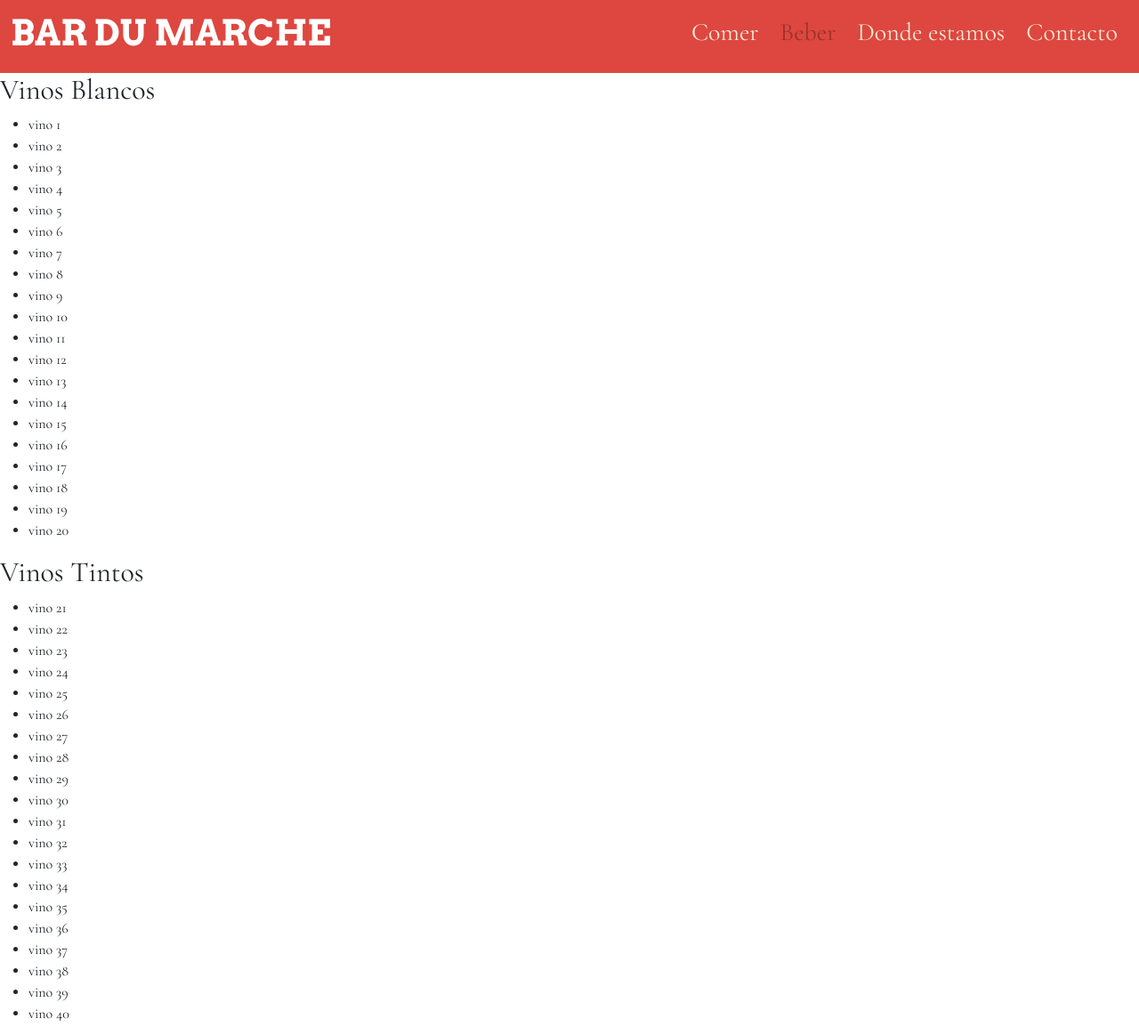
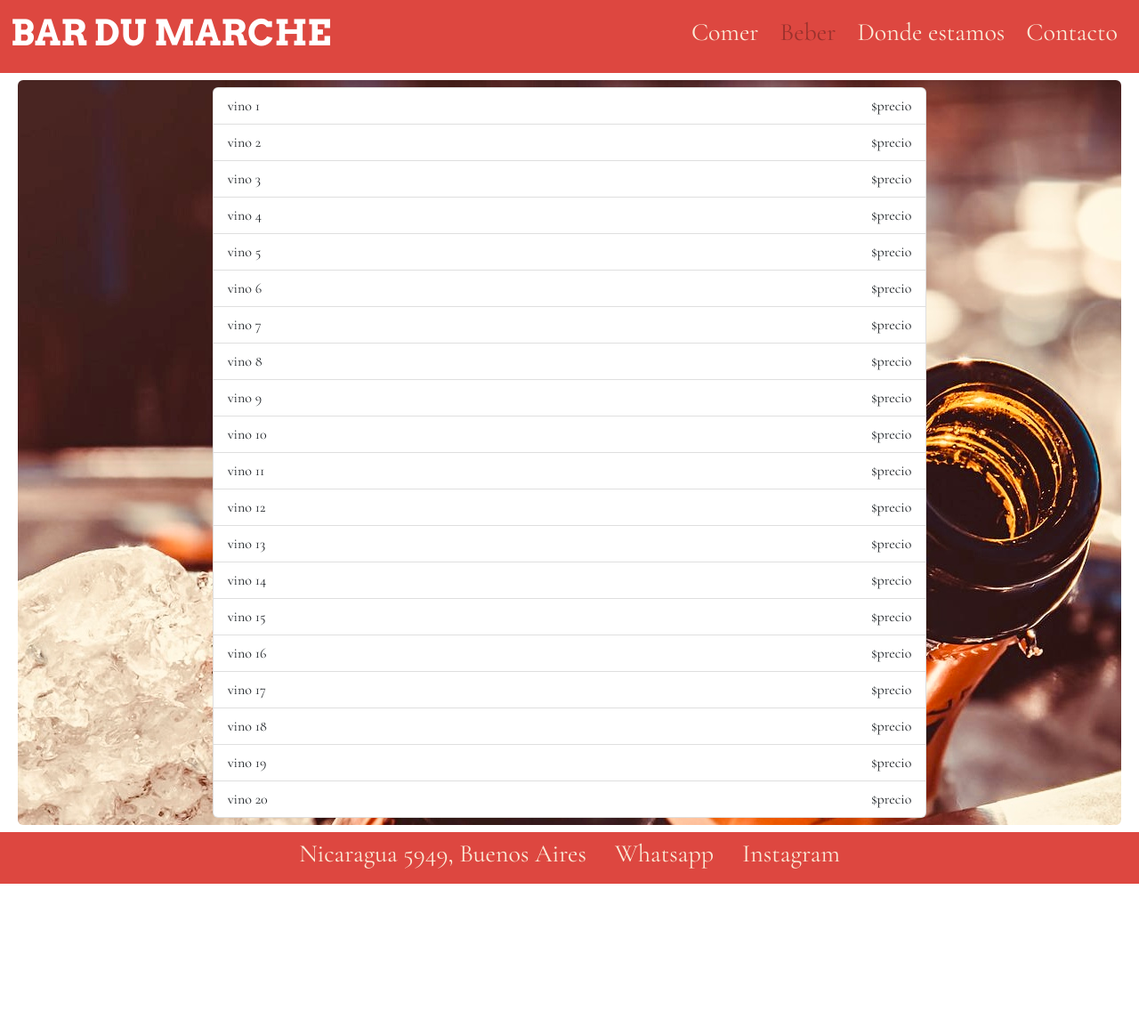
Before and after one commit to carmantegazza/BarDuMarche, a plain HTML site: page pages/beber.html in a window 1280 px wide. Shown: the top 1154 px of the page at 89% size. After the commit the page ends 993 px from the top, so only its background shows below. Drawn offline with nearby package versions, Linux system fonts and the light colour scheme.

Commit message:
beber ok

```diff
--- a/pages/beber.html
+++ b/pages/beber.html
@@ -26,7 +26,8 @@
                     <ul class="navbar-nav ms-auto mb-2 mb-md-0">
                         <li class="nav-item px-1 h3"><a class="nav-link" href="./comer.html">Comer</a></li>
                         <li class="nav-item px-1 h3"><a class="nav-link disabled" href="./beber.html">Beber</a></li>
-                        <li class="nav-item px-1 h3"><a class="nav-link" href="./donde-estamos.html">Donde estamos</a></li>
+                        <li class="nav-item px-1 h3"><a class="nav-link" href="./donde-estamos.html">Donde estamos</a>
+                        </li>
                         <li class="nav-item px-1 h3"><a class="nav-link" href="./contacto.html">Contacto</a></li>
                     </ul>
                 </div>
@@ -34,53 +35,73 @@
     </header>
 
     <main>
-        <div class="carta__contenedor" id="carta__beber">
-            <h2 class="carta__titulo">Vinos Blancos</h2>
-            <ul class="carta__lista">
-                <li>vino 1</li>
-                <li>vino 2</li>
-                <li>vino 3</li>
-                <li>vino 4</li>
-                <li>vino 5</li>
-                <li>vino 6</li>
-                <li>vino 7</li>
-                <li>vino 8</li>
-                <li>vino 9</li>
-                <li>vino 10</li>
-                <li>vino 11</li>
-                <li>vino 12</li>
-                <li>vino 13</li>
-                <li>vino 14</li>
-                <li>vino 15</li>
-                <li>vino 16</li>
-                <li>vino 17</li>
-                <li>vino 18</li>
-                <li>vino 19</li>
-                <li>vino 20</li>
-            </ul>
-            <h2 class="carta__titulo">Vinos Tintos</h2>
-            <ul class="carta__lista">
-                <li>vino 21</li>
-                <li>vino 22</li>
-                <li>vino 23</li>
-                <li>vino 24</li>
-                <li>vino 25</li>
-                <li>vino 26</li>
-                <li>vino 27</li>
-                <li>vino 28</li>
-                <li>vino 29</li>
-                <li>vino 30</li>
-                <li>vino 31</li>
-                <li>vino 32</li>
-                <li>vino 33</li>
-                <li>vino 34</li>
-                <li>vino 35</li>
-                <li>vino 36</li>
-                <li>vino 37</li>
-                <li>vino 38</li>
-                <li>vino 39</li>
-                <li>vino 40</li>
-            </ul>
+        <div class="container-fluid my-3 my-md-2">
+            <div class="row justify-content-around rounded mx-3 mx-md-2" id="cartaBebida">
+                <div class="col-8 py-3 py-md-2">
+                    <ul class="list-group">
+                        <li class="list-group-item d-flex justify-content-between align-items-center">
+                            vino 1
+                            <span>$precio</span></li>
+                        <li class="list-group-item d-flex justify-content-between align-items-center">
+                            vino 2
+                            <span>$precio</span></li>
+                        <li class="list-group-item d-flex justify-content-between align-items-center">
+                            vino 3
+                            <span>$precio</span></li>
+                        <li class="list-group-item d-flex justify-content-between align-items-center">
+                            vino 4
+                            <span>$precio</span></li>
+                        <li class="list-group-item d-flex justify-content-between align-items-center">
+                            vino 5
+                            <span>$precio</span></li>
+                        <li class="list-group-item d-flex justify-content-between align-items-center">
+                            vino 6
+                            <span>$precio</span></li>
+                        <li class="list-group-item d-flex justify-content-between align-items-center">
+                            vino 7
+                            <span>$precio</span></li>
+                        <li class="list-group-item d-flex justify-content-between align-items-center">
+                            vino 8
+                            <span>$precio</span></li>
+                        <li class="list-group-item d-flex justify-content-between align-items-center">
+                            vino 9
+                            <span>$precio</span></li>
+                        <li class="list-group-item d-flex justify-content-between align-items-center">
+                            vino 10
+                            <span>$precio</span></li>
+                        <li class="list-group-item d-flex justify-content-between align-items-center">
+                            vino 11
+                            <span>$precio</span></li>
+                        <li class="list-group-item d-flex justify-content-between align-items-center">
+                            vino 12
+                            <span>$precio</span></li>
+                        <li class="list-group-item d-flex justify-content-between align-items-center">
+                            vino 13
+                            <span>$precio</span></li>
+                        <li class="list-group-item d-flex justify-content-between align-items-center">
+                            vino 14
+                            <span>$precio</span></li>
+                        <li class="list-group-item d-flex justify-content-between align-items-center">
+                            vino 15
+                            <span>$precio</span></li>
+                        <li class="list-group-item d-flex justify-content-between align-items-center">
+                            vino 16
+                            <span>$precio</span></li>
+                        <li class="list-group-item d-flex justify-content-between align-items-center">
+                            vino 17
+                            <span>$precio</span></li>
+                        <li class="list-group-item d-flex justify-content-between align-items-center">
+                            vino 18
+                            <span>$precio</span></li>
+                        <li class="list-group-item d-flex justify-content-between align-items-center">
+                            vino 19
+                            <span>$precio</span></li>
+                        <li class="list-group-item d-flex justify-content-between align-items-center">
+                            vino 20
+                            <span>$precio</span></li>
+                    </ul>
+                </div>
+            </div>
         </div>
     </main>
 
```
